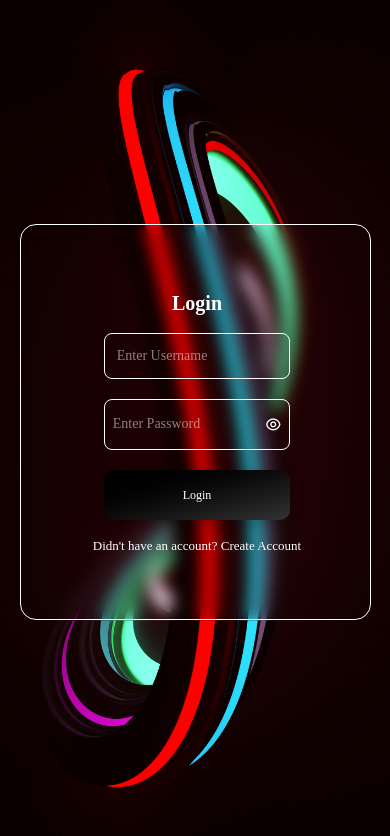
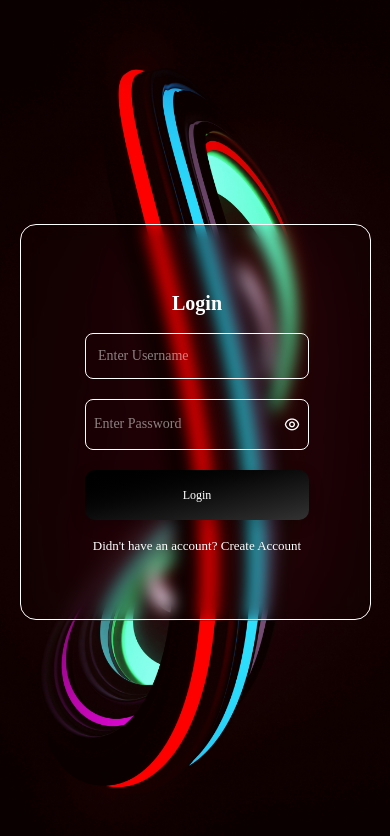
Before and after one commit to Ankitdhiman0/ecommerce-frontend, a React (Vite) app: page / in a window 390 px wide. Shown: the top 836 px of the page. Built offline with nearby package versions, Linux system fonts and the light colour scheme.

Commit message:
Overflowing ui solved

```diff
--- a/src/pages/Login.jsx
+++ b/src/pages/Login.jsx
@@ -90,7 +90,7 @@ function Login() {
             </div>
 
             {/* Form Section */}
-            <div className="ok w-full md:w-1/2 h-full md:border md:border-gray-200 ml-1 text-white flex flex-col items-center justify-center px-4 py-6 rounded-2xl">
+            <div className="ok w-full md:w-1/2 h-full md:border md:border-gray-200 ml-1 text-white flex flex-col items-center justify-center px-2 py-6 rounded-2xl">
               <div className="w-full flex flex-col items-center h-full justify-center">
                 <h1 className="txt text-xl md:text-xl xl:text-[1.5vw] font-bold mb-4 text-center">
                   Login
@@ -98,7 +98,7 @@ function Login() {
 
                 <form
                   onSubmit={handleSubmit}
-                  className="w-[80%] max-w-xs flex flex-col gap-5 items-center justify-center"
+                  className="w-[90%] md:max-w-xs flex flex-col gap-5 items-center justify-center"
                 >
                   <input
                     autoComplete="username"
@@ -108,7 +108,7 @@ function Login() {
                     autoFocus
                     required
                     onChange={(e) => setUsername(e.target.value)}
-                    className="txt px-3 py-3 rounded-lg text-sm xl:text-[1vw] border border-white outline-none w-full"
+                    className="txt px-3 py-3 rounded-lg text-sm  xl:text-[1vw] border border-white outline-none w-full"
                   />
 
                   <div className="txt flex w-full items-center justify-between border border-white rounded-lg px-2 py-3">
--- a/src/pages/SignUp.jsx
+++ b/src/pages/SignUp.jsx
@@ -89,7 +89,7 @@ function SignUp() {
                 </h1>
                 <form
                   onSubmit={handleSubmit}
-                  className=" w-[80%] max-w-xs flex flex-col gap-5 items-center justify-center"
+                  className=" w-[80%] md:max-w-xs flex flex-col gap-5 items-center justify-center"
                 >
                   <input
                     autoComplete="username"
```
